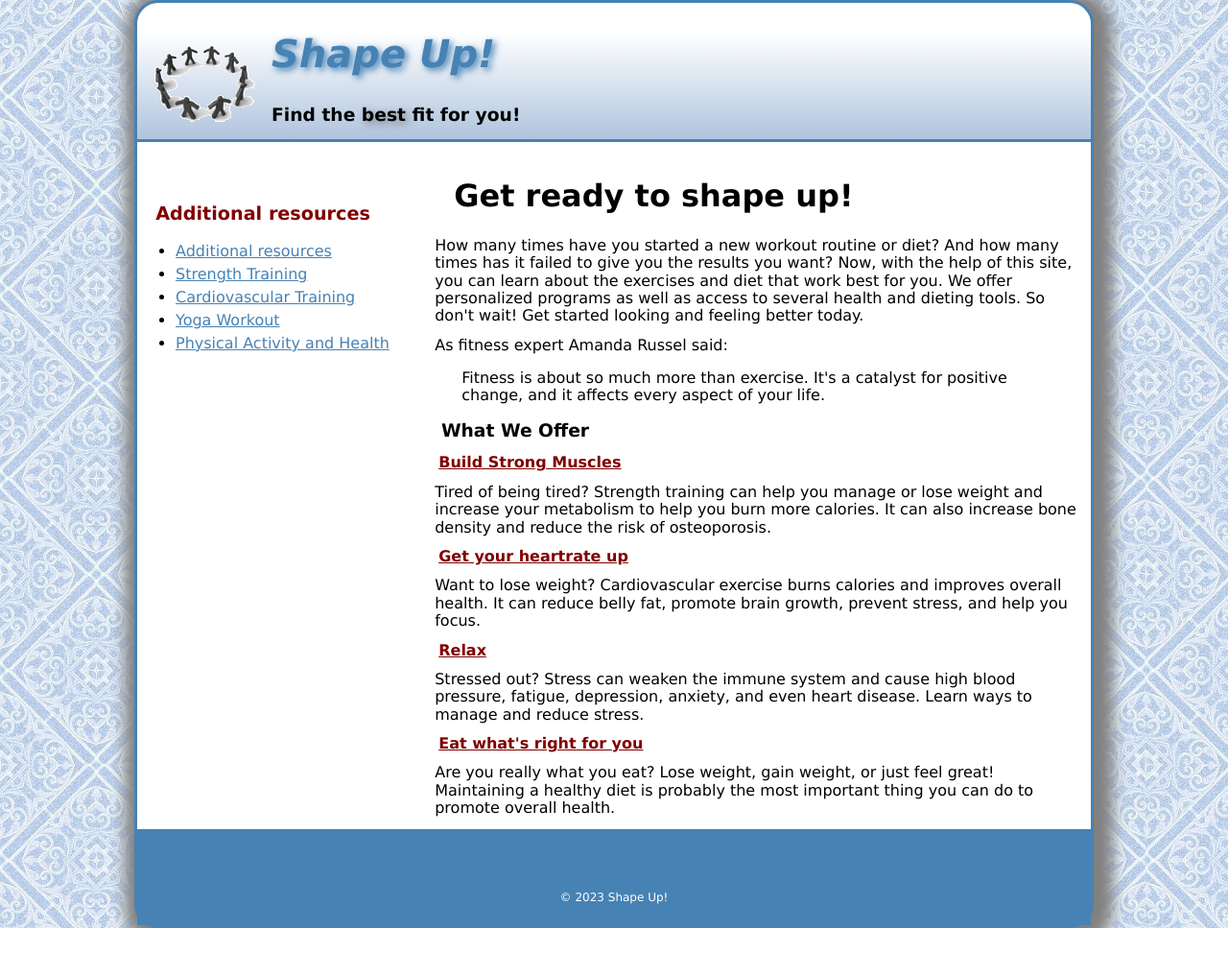
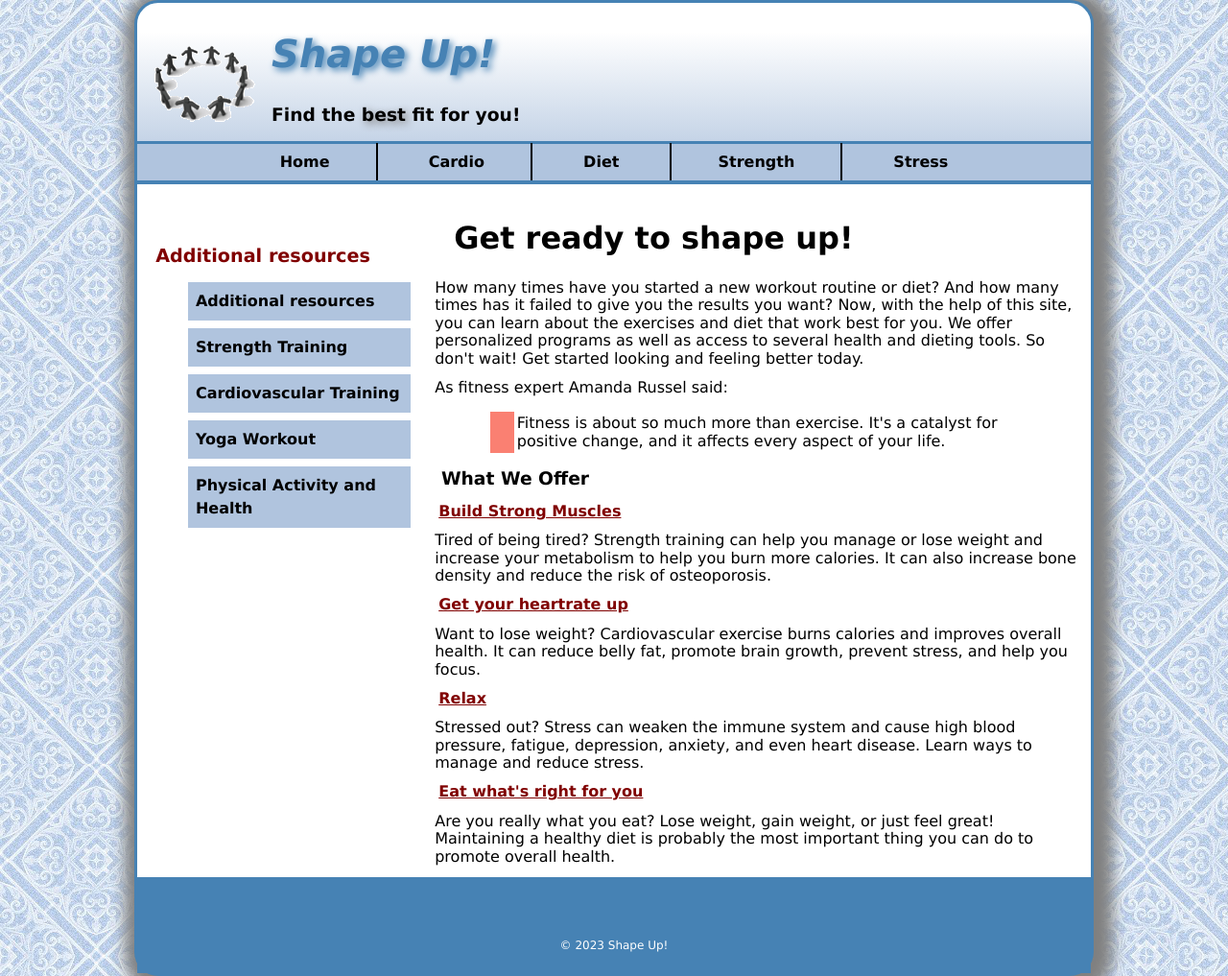
Before and after one commit to wjohnson8338/shapeup, a plain HTML site: page index.html in a window 1280 px wide. Shown: the whole page at 96% size. Before the commit the page ends 967 px from the top, so only its background shows below. Drawn offline with Linux system fonts and the light colour scheme.

Commit message:
Add files via upload

```diff
--- a/index.html
+++ b/index.html
@@ -21,6 +21,31 @@
 		<img src="images/shape_up_logo.png" alt="Logo Image">
 		<h2>Shape Up!</h2>
 		<h3>Find the <span class="shadow">best</span> fit for you!</h3>
+
+		<nav id="nav_menu">
+			<ul>
+				<li><a href="index.html">Home</a></li>
+				<li><a href="cardio/index.html">Cardio</a></li>
+				<li>
+					<a href="diet/index.html">Diet</a>
+					<ul>
+						<li><a href="diet/bmi.html">BMI</a></li>
+						<li><a href="diet/calories.html">Calories</a></li>
+						<li><a href="diet/meals.html">Meals</a></li>
+					</ul>
+				</li>
+				<li><a href="strength/index.html">Strength</a></li>
+				<li id="last">
+					<a href="stress/index.html">Stress</a>
+					<ul>
+						<li><a href="stress/meditate.html">Meditate</a></li>
+						<li><a href="stress/tips.html">Tips</a></li>
+						<li><a href="stress/vipassana.html">Vipassana</a></li>
+					</ul>
+				</li>
+
+			</ul>
+		</nav>
 	</header>
 
 	<main>
@@ -43,6 +68,7 @@
 		</section>
 
 		<aside>
+			<nav id="nav_list">
 			<h3>Additional resources</h3>
 			<ul>
 				<li><a href="">Additional resources</a></li>
@@ -51,6 +77,7 @@
 				<li><a href="https://www.youtube.com/watch?v=tPEE9ZwTmy0" target="_blank">Yoga Workout</a></li>
 				<li><a href="https://www.youtube.com/watch?v=tPEE9ZwTmy0" target="_blank">Physical Activity and Health</a></li>
 			</ul>
+			</nav>
 		</aside>
 
 	</main>
--- a/styles/main.css
+++ b/styles/main.css
@@ -48,6 +48,76 @@ header img {
     /*border: 2px solid red;        Border */
 }
 
+
+/* ===========================================
+
+            Navigation Menu
+
+==============================================*/
+#nav_list h2 {
+    margin-bottom: 5px;
+    text-align: center;
+}
+#nav_list ul {
+    list-style-type: none;
+}
+
+#nav_list ul li {
+    width: 90%;
+    margin: 0 auto .5em;
+}
+#nav_list ul li a {
+    display: block;
+    font-weight: bold;
+    text-decoration: none;
+    background-color: lightsteelblue;
+    padding: .5em;
+    color:black;
+}
+
+#nav_list a:hover {
+    background-color:steelblue;
+    color:white;
+}
+
+#nav_menu {
+    margin: 0;
+}
+#nav_menu ul {
+    margin-bottom: 0;
+    list-style-type: none;
+    text-align: center;
+    border-top: 3.2px solid steelblue;
+    border-bottom: 1px solid steelblue;
+    background-color: lightsteelblue;
+    padding: 10px 0;
+}
+
+#nav_menu #last {
+    border-right: none;
+}
+#nav_menu li {
+    display: inline;
+    border-right: 2px solid black;
+    padding: 10px 3em;
+}
+#nav_menu ul ul {
+    display: none;
+}
+
+#nav_menu ul li a {
+    font-weight: bold;
+    text-decoration: none;
+    color: black;
+}
+
+#nav_menu ul li a:hover {
+    color:red;
+    text-decoration: underline;
+}
+
+
+
 main {
     clear: both;
 }
@@ -75,6 +145,13 @@ section {
 }
 aside {
     width: 30%;
+}
+
+blockquote {
+    width: 80%;
+    margin-left: 10%;
+    padding: 3px;
+    border-left: 25px solid salmon;
 }
 
 aside h3 {
```
Also changed, not shown: chris/index.html (added, +12 -0 lines).
